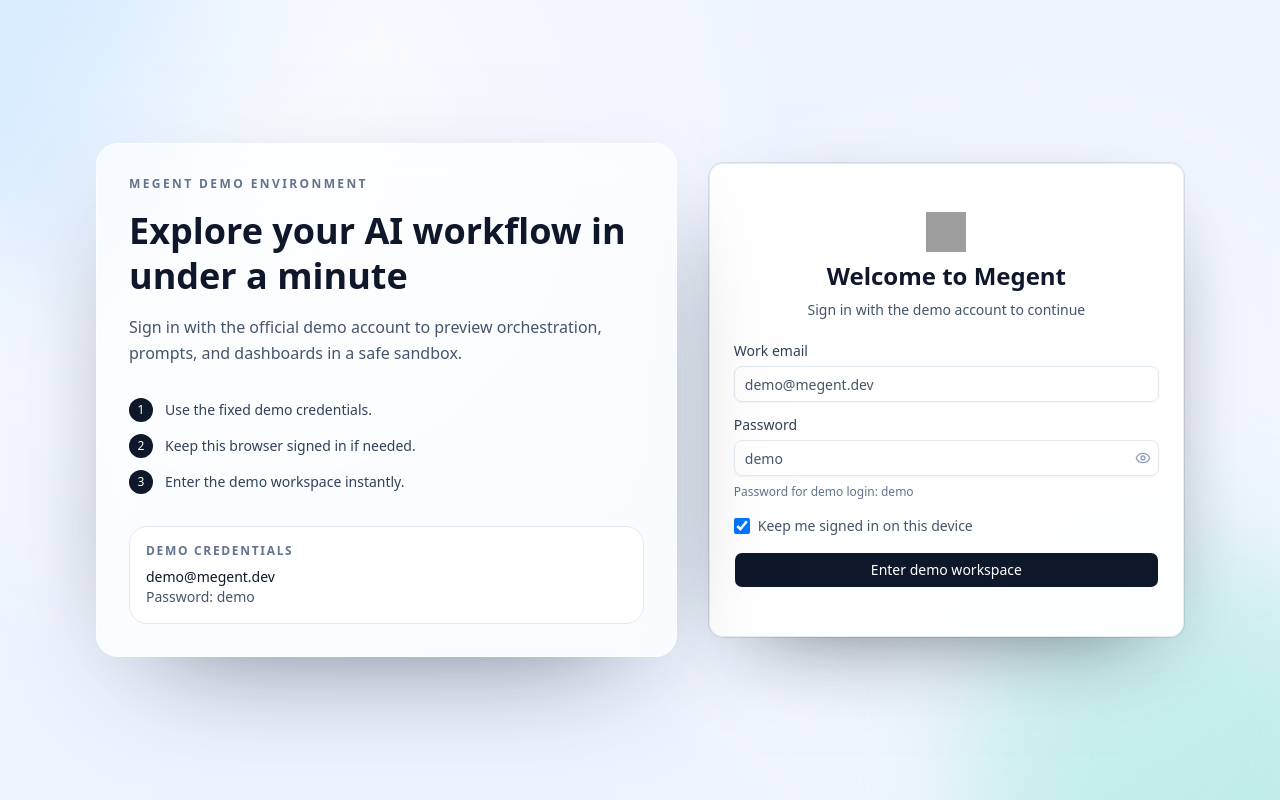
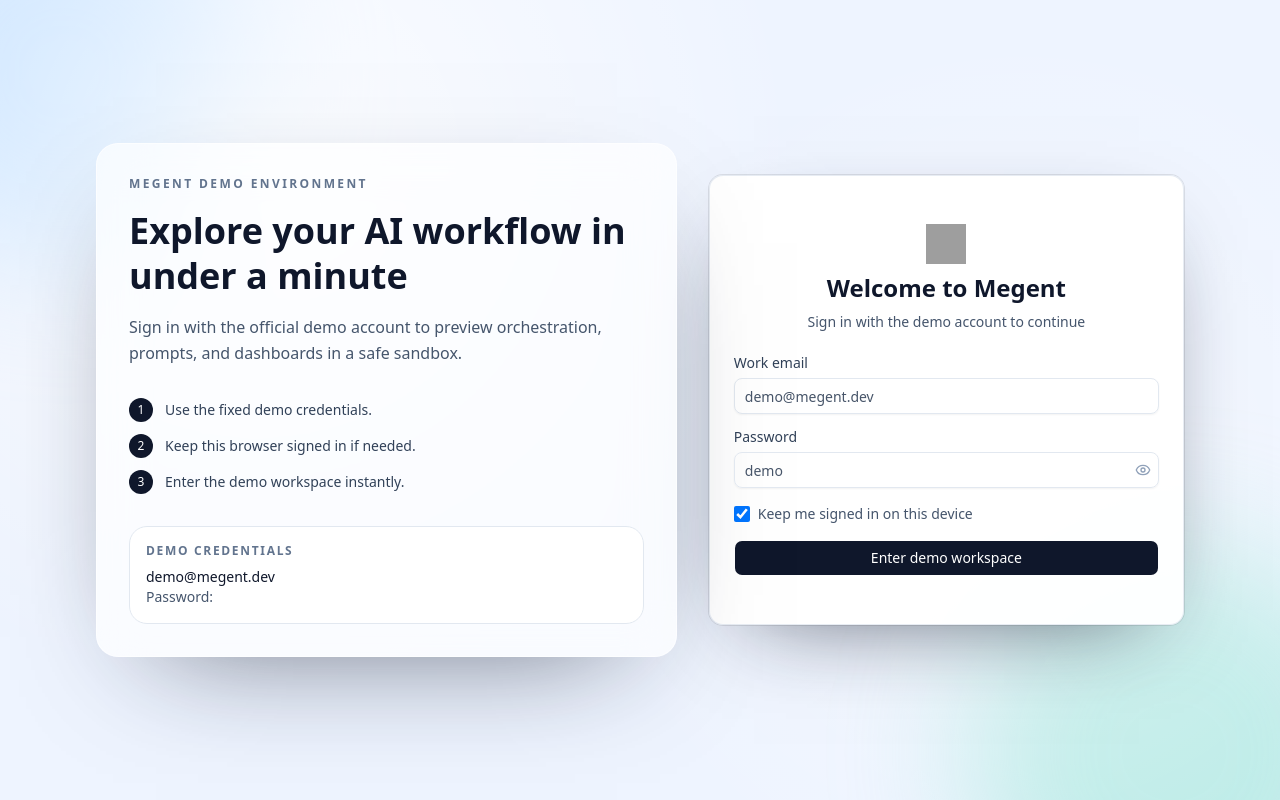
Before and after one commit to mikilezen/Megent-web, a Next.js app: page /login in a window 1280 px wide. Built offline with nearby package versions, Linux system fonts and the light colour scheme; grey boxes are pictures that could not be loaded.

Commit message:
remove demo password and email

```diff
--- a/app/login/page.tsx
+++ b/app/login/page.tsx
@@ -83,7 +83,7 @@
           <div className="mt-8 rounded-2xl border border-slate-200 bg-white/90 p-4 text-sm text-slate-700">
             <p className="text-xs font-semibold uppercase tracking-[0.14em] text-slate-500">Demo Credentials</p>
             <p className="mt-2 font-medium text-slate-900">{DEMO_EMAIL}</p>
-            <p className="text-slate-600">Password: {DEMO_PASSWORD}</p>
+            <p className="text-slate-600">Password: {}</p>
           </div>
         </section>
 
@@ -134,7 +134,7 @@
                     {showPassword ? <EyeOff className="h-4 w-4" /> : <Eye className="h-4 w-4" />}
                   </button>
                 </div>
-                <p className="text-xs text-slate-500">Password for demo login: demo</p>
+                {/* <p className="text-xs text-slate-500">Password for demo login: demo</p> */}
               </div>
 
               <label className="flex items-center gap-2 text-sm text-slate-600" htmlFor="remember">
```
